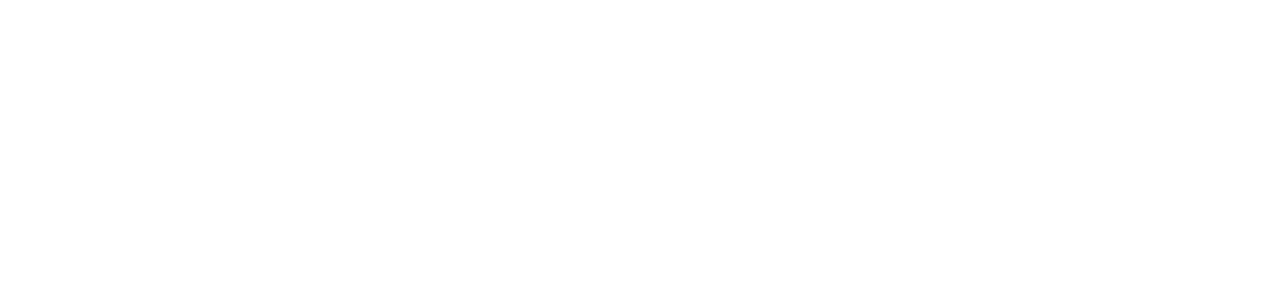
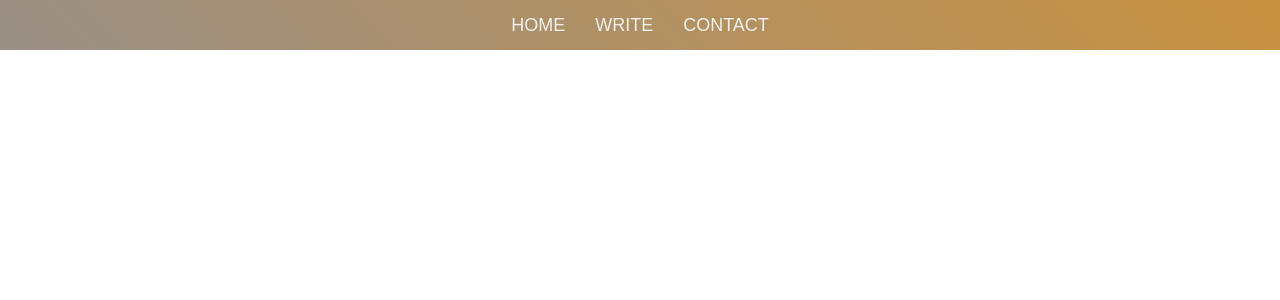
Before and after one commit to LaurePiechaczyk/react-blog, a React (Create React App) app in the folder blog-react/: page / in a window 1280 px wide. Shown: the top 300 px of the page. Built offline with nearby package versions, Linux system fonts and the light colour scheme.

Commit message:
setup navbar

```diff
--- a/blog-react/src/App.css
+++ /dev/null
@@ -1,38 +0,0 @@
-.App {
-  text-align: center;
-}
-
-.App-logo {
-  height: 40vmin;
-  pointer-events: none;
-}
-
-@media (prefers-reduced-motion: no-preference) {
-  .App-logo {
-    animation: App-logo-spin infinite 20s linear;
-  }
-}
-
-.App-header {
-  background-color: #282c34;
-  min-height: 100vh;
-  display: flex;
-  flex-direction: column;
-  align-items: center;
-  justify-content: center;
-  font-size: calc(10px + 2vmin);
-  color: white;
-}
-
-.App-link {
-  color: #61dafb;
-}
-
-@keyframes App-logo-spin {
-  from {
-    transform: rotate(0deg);
-  }
-  to {
-    transform: rotate(360deg);
-  }
-}
--- a/blog-react/src/App.js
+++ b/blog-react/src/App.js
@@ -1,9 +1,9 @@
-import './App.css';
+import Navbar from './Components/Navbar/Navbar'
 
 function App() {
   return (
     <div className="App">
-
+      <Navbar />
     </div>
   );
 }
--- a/blog-react/src/Components/Navbar/Navbar.css
+++ b/blog-react/src/Components/Navbar/Navbar.css
@@ -0,0 +1,55 @@
+nav {
+    position: fixed;
+    top: 0;
+    width: 100%;
+    height: 50px;
+    background: linear-gradient(45deg, rgb(153, 143, 134), rgb(201, 146, 64));
+}
+
+.liste {
+    list-style-type: none;
+    background: linear-gradient(45deg,  rgb(153, 143, 134), rgb(201, 146, 64));
+    height: 100%;
+    display: flex;
+    justify-content: center;
+    align-items: center;
+    position: relative;
+    font-size: 18px;
+}
+.items {
+    margin: 0 15px;
+    text-transform: uppercase;
+    color: #f1f1f1;
+    cursor: pointer;
+}
+.btn {
+    display: none;
+    position: absolute;
+    right: 10px;
+    top: 7px;
+    padding: 5px;
+    color: #000;
+    font-size: 18px;
+}
+
+@media screen and (max-width: 500px){
+
+    .liste {
+        flex-direction: column;
+        height: auto;
+    }
+    .items:nth-child(1){
+        border-top: 1px solid #fff;
+        margin-top: 50px;
+    }
+    .items {
+        height: 50px;
+        width: 100%;
+        border-bottom: 1px solid #fff;
+        line-height: 50px;
+        text-align: center;
+    }
+    .btn {
+        display: block;
+    }
+}
--- a/blog-react/src/Components/Navbar/Navbar.js
+++ b/blog-react/src/Components/Navbar/Navbar.js
@@ -0,0 +1,38 @@
+import React, { useState, useEffect } from "react";
+import "./Navbar.css";
+
+export default function Navbar() {
+  const [toggleMenu, setToggleMenu] = useState(false);
+  const [width, setWidth] = useState(window.innerWidth);
+
+    const toggleNav = () => {
+        setToggleMenu(!toggleMenu)
+    }
+
+    useEffect(() => {
+
+        const changeWidth = () => {
+            setWidth(window.innerWidth);
+        }
+
+        window.addEventListener('resize', changeWidth);
+
+        return () => {
+            window.removeEventListener('resize', changeWidth);
+        }
+
+    }, [])
+
+  return (
+    <nav>
+      {(toggleMenu || width > 500) && (
+        <ul className="liste">
+          <li className="items">Home</li>
+          <li className="items">Write</li>
+          <li className="items">Contact</li>
+        </ul>
+      )}
+      <button onClick={toggleNav} className="btn">O</button>
+    </nav>
+  );
+}
--- a/blog-react/src/index.css
+++ b/blog-react/src/index.css
@@ -1,13 +1,9 @@
-body {
+*, ::before, ::after {
+  box-sizing: border-box;
   margin: 0;
-  font-family: -apple-system, BlinkMacSystemFont, 'Segoe UI', 'Roboto', 'Oxygen',
-    'Ubuntu', 'Cantarell', 'Fira Sans', 'Droid Sans', 'Helvetica Neue',
-    sans-serif;
-  -webkit-font-smoothing: antialiased;
-  -moz-osx-font-smoothing: grayscale;
+  padding: 0;
 }
 
-code {
-  font-family: source-code-pro, Menlo, Monaco, Consolas, 'Courier New',
-    monospace;
+body {
+  font-family: Arial, Helvetica, sans-serif;
 }
```
